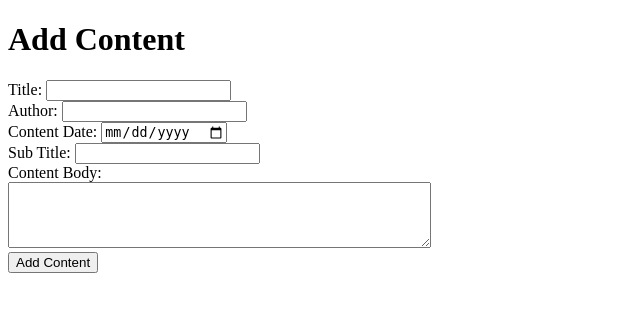
After one commit to PicaPrime/Blog-website-with-Recommendation-System, a PHP site: page /addPostForm.html in a window 1280 px wide. The commit adds this page. Shown: the top 312 px of the page, without its empty margins (0-640 px from the left). Run offline with PHP 8.4, Linux system fonts and the light colour scheme.

Commit message:
add content by admin

```diff
--- /dev/null
+++ b/addPostForm.html
@@ -0,0 +1,27 @@
+<!DOCTYPE html>
+<html>
+<head>
+  <title>Add Content</title>
+</head>
+<body>
+  <h1>Add Content</h1>
+  <form action="addPost.php" method="post">
+    <label for="title">Title:</label>
+    <input type="text" id="title" name="title" required><br>
+
+    <label for="author">Author:</label>
+    <input type="text" id="author" name="author" required><br>
+
+    <label for="content_date">Content Date:</label>
+    <input type="date" id="content_date" name="content_date"><br>
+
+    <label for="sub_title">Sub Title:</label>
+    <input type="text" id="sub_title" name="sub_title"><br>
+
+    <label for="body">Content Body:</label><br>
+    <textarea id="body" name="body" rows="4" cols="50" required></textarea><br>
+
+    <input type="submit" value="Add Content">
+  </form>
+</body>
+</html>
--- a/showAllPosts.php
+++ b/showAllPosts.php
@@ -17,7 +17,7 @@ $result = $conn->query($sql);
 if ($result->num_rows > 0) {
   // output data of each row
   while($row = $result->fetch_assoc()) {
-    echo "id: " . $row["id"]. " - Name: " . $row["firstname"]. " " . $row["lastname"]. "<br>";
+    echo "id: " . $row["content_id"]. " - Name: " . $row["title"]. " " . $row["author"]. $row["content_date"]. $row["body"]. "<br>";
   }
 } else {
   echo "0 results";
```
Also changed, not shown: addPost.php (added, +33 -0 lines).
